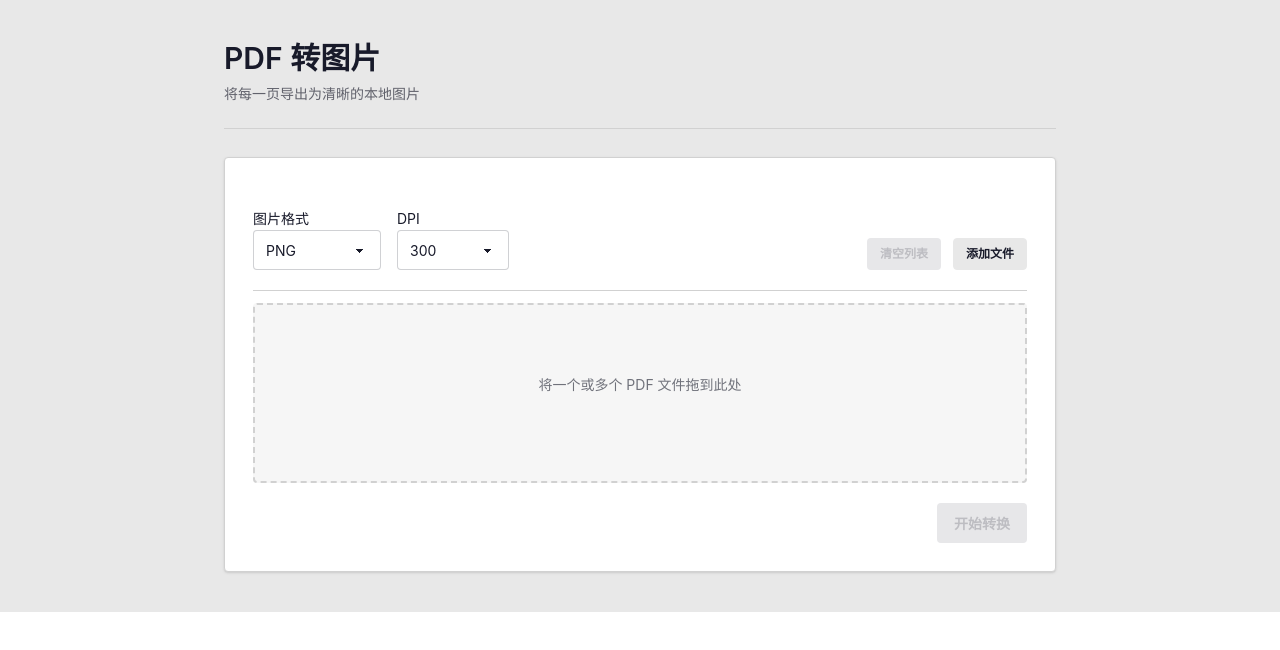
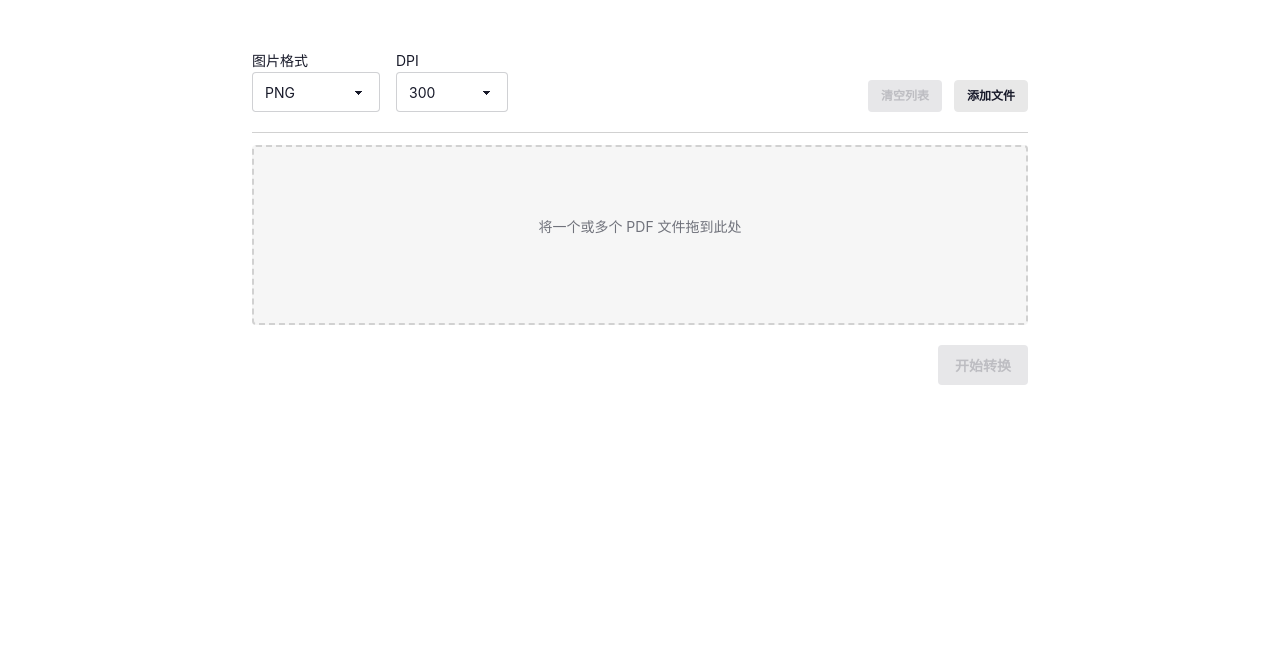
Before and after one commit to BPTPW/PDF-to-Images-electron, a website built with Vite: page index.html in a window 1280 px wide. Built offline with nearby package versions, Linux system fonts and the light colour scheme.

Commit message:
fix: 调整部分界面样式

```diff
--- a/index.html
+++ b/index.html
@@ -6,19 +6,10 @@
         <title>PDF 转图片</title>
         <link rel="stylesheet" href="/src/app.css" />
     </head>
-    <body class="min-w-[640px] bg-base-200 text-base-content">
-        <main class="mx-auto w-full max-w-4xl px-8 py-10">
-            <header class="border-b border-base-300 pb-6">
-                <h1 class="text-3xl font-semibold tracking-normal">
-                    PDF 转图片
-                </h1>
-                <p class="mt-2 text-sm text-base-content/65">
-                    将每一页导出为清晰的本地图片
-                </p>
-            </header>
-
+    <body class="min-w-[640px] text-base-content">
+        <main class="mx-auto w-full max-w-4xl px-8">
             <section
-                class="mt-7 rounded-box border border-base-300 bg-base-100 p-7 shadow-sm"
+                class="rounded-box bg-base-100 p-7"
                 aria-label="转换工作区"
             >
                 <div
--- a/src/main.ts
+++ b/src/main.ts
@@ -8,7 +8,7 @@ let mainWindow: BrowserWindow | undefined;
 function createWindow(): void {
     mainWindow = new BrowserWindow({
         width: 840,
-        height: 720,
+        height: 550,
         minWidth: 680,
         minHeight: 580,
         show: false,
@@ -20,6 +20,7 @@ function createWindow(): void {
         },
     });
     mainWindow.once('ready-to-show', () => mainWindow?.show());
+    mainWindow.webContents.openDevTools({ mode: 'detach' });
     if (MAIN_WINDOW_VITE_DEV_SERVER_URL)
         mainWindow.loadURL(MAIN_WINDOW_VITE_DEV_SERVER_URL);
     else
```
